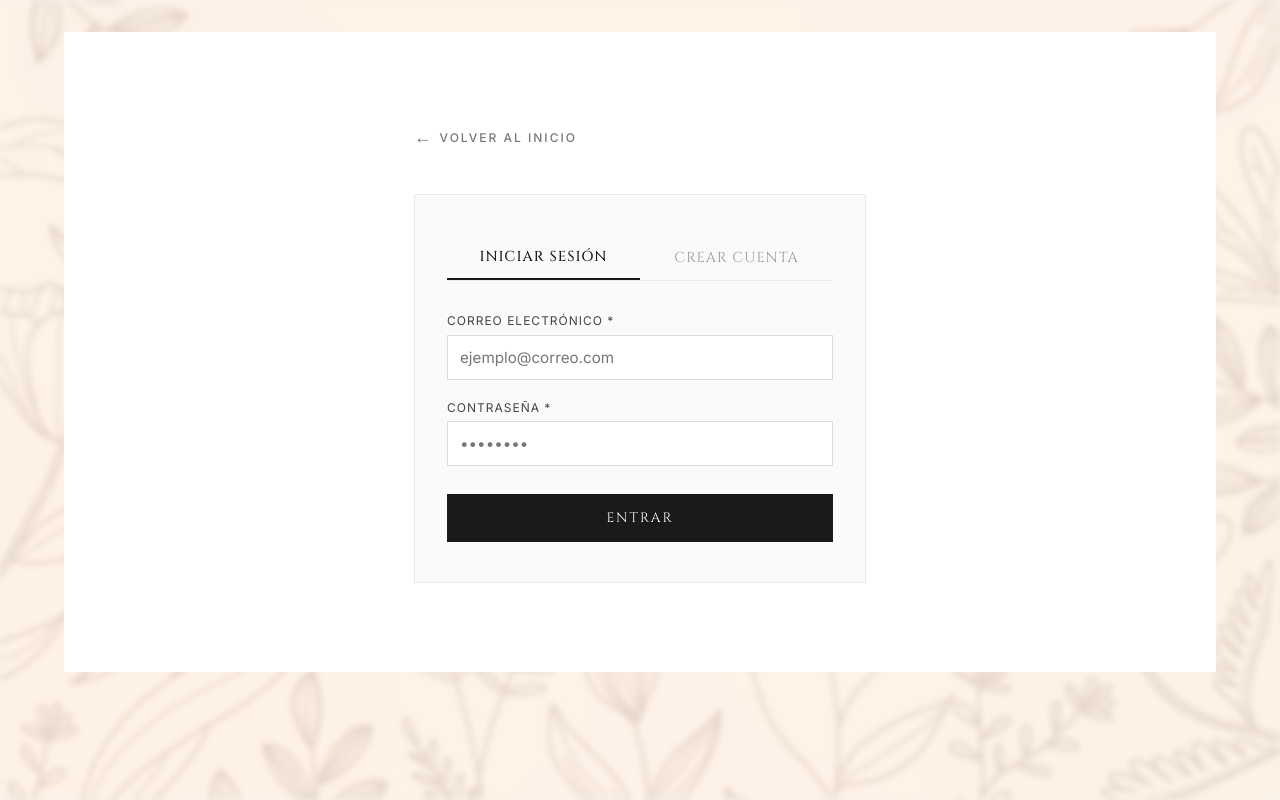
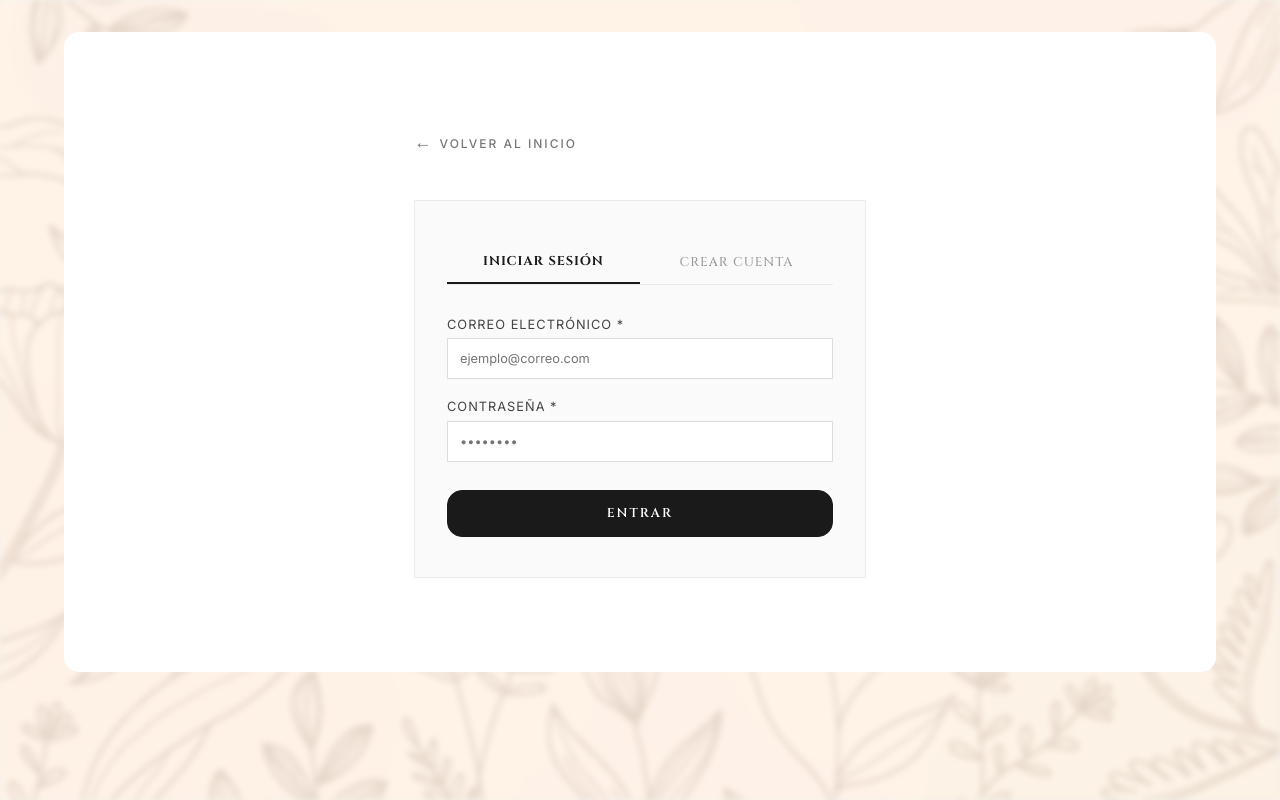
Before and after one commit to HiuberL/AmaliaEcq, a Next.js app: page /login in a window 1280 px wide. Built offline with nearby package versions, Linux system fonts and the light colour scheme; no server answers; what @directus/sdk would draw is missing.

Commit message:
Proceso de mejoras

```diff
--- a/src/hooks/Layout/useLayoutHandler.ts
+++ b/src/hooks/Layout/useLayoutHandler.ts
@@ -8,7 +8,7 @@ export const useLayoutHandler = () => {
     const onLogout = async () => {
         try {
             await logoutSoloCookies();
-            router.push('/');
+            router.push('/inicio');
             router.refresh();
         } catch (error: any) {
             window.showAlert(error.message || "No se pudo cerrar la sesión.", 'ERROR');
--- a/src/hooks/Layout/useLayoutState.ts
+++ b/src/hooks/Layout/useLayoutState.ts
@@ -5,7 +5,6 @@ export const useLayoutState = () => {
     const [showFooter, setShowFooter] = useState(true);
     const [showHeader, setShowHeader] = useState(true);
     const [isLogin, setIsLogin] = useState(false);
-
     const [isHeaderTransparent, setIsHeaderTransparent] = useState(false);
     return{
         menuOpen, setMenuOpen,
--- a/src/styles/admin/login.module.css
+++ b/src/styles/admin/login.module.css
@@ -1,10 +1,12 @@
 .pageWrapper {
   width: 100%;
+  margin: auto;
   min-height: 80vh;
   display: flex;
   align-items: center;
   background-color: var(--white);
-  padding: 3rem 0;
+  padding: 2rem 2rem;
+  border-radius: 15px;
 }
 
 .container {
@@ -34,8 +36,9 @@
   border: none;
   padding: 12px 0;
   font-family: var(--font-cinzel), serif;
-  font-size: 0.9rem;
+  font-size: var(--font-size-medium-1);
   text-transform: uppercase;
+  font-weight: 500;
   letter-spacing: 1px;
   cursor: pointer;
   color: #999999;
@@ -45,7 +48,7 @@
 .activeTab {
   color: var(--soft-black);
   border-bottom: 2px solid #1a1a1a;
-  font-weight: 500;
+  font-weight: 700;
 }
 
 .authForm {
@@ -62,7 +65,7 @@
 
 .inputGroup label {
   font-family: var(--font-inter), sans-serif;
-  font-size: 0.75rem;
+  font-size: var(--font-size-medium-1);
   text-transform: uppercase;
   color: #444444;
   letter-spacing: 1px;
@@ -74,7 +77,7 @@
   border: 1px solid #dcdcdc;
   border-radius: 0px; /* Bordes ortogonales */
   font-family: var(--font-inter), sans-serif;
-  font-size: 0.95rem;
+  font-size: var(--font-size-medium-1);
   box-sizing: border-box;
 }
 
@@ -86,7 +89,9 @@
 .btnSubmit {
   width: 100%;
   font-family: var(--font-cinzel), serif;
-  font-size: 0.85rem;
+  font-size: var(--font-size-medium-1);
+  font-weight: 600;
+  border-radius: 15px;
   text-transform: uppercase;
   letter-spacing: 2px;
   color: var(--white);
@@ -109,5 +114,5 @@
   border: 1px solid #f6cfd4;
   color: #8b2834;
   font-family: var(--font-inter), sans-serif;
-  font-size: 0.85rem;
+  font-size: var(--font-size-medium-1);
 }
```
Also changed, not shown: src/styles/admin/juegaygana.module.css (+4 -4 lines).
